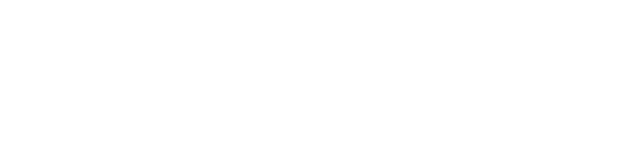
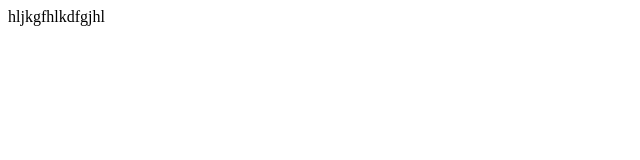
Before and after one commit to SkifUfa/Slider, a plain HTML site: page index.html in a window 1280 px wide. Shown: the whole page, without its empty margins (0-640 px from the left). Drawn offline with Linux system fonts and the light colour scheme.

Commit message:
Update index.html

```diff
--- a/index.html
+++ b/index.html
@@ -5,6 +5,6 @@
     <title>Title</title>
 </head>
 <body>
-
+hljkgfhlkdfgjhl
 </body>
 </html>
```
